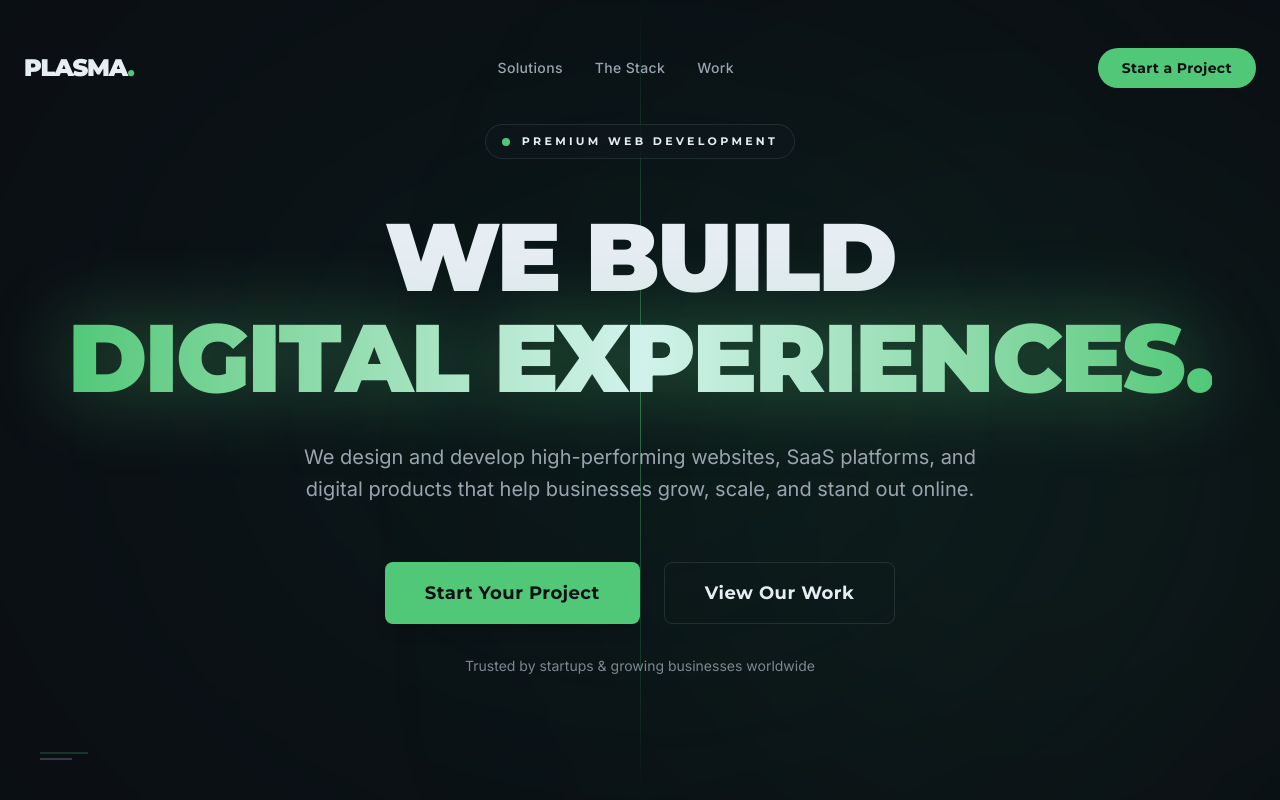
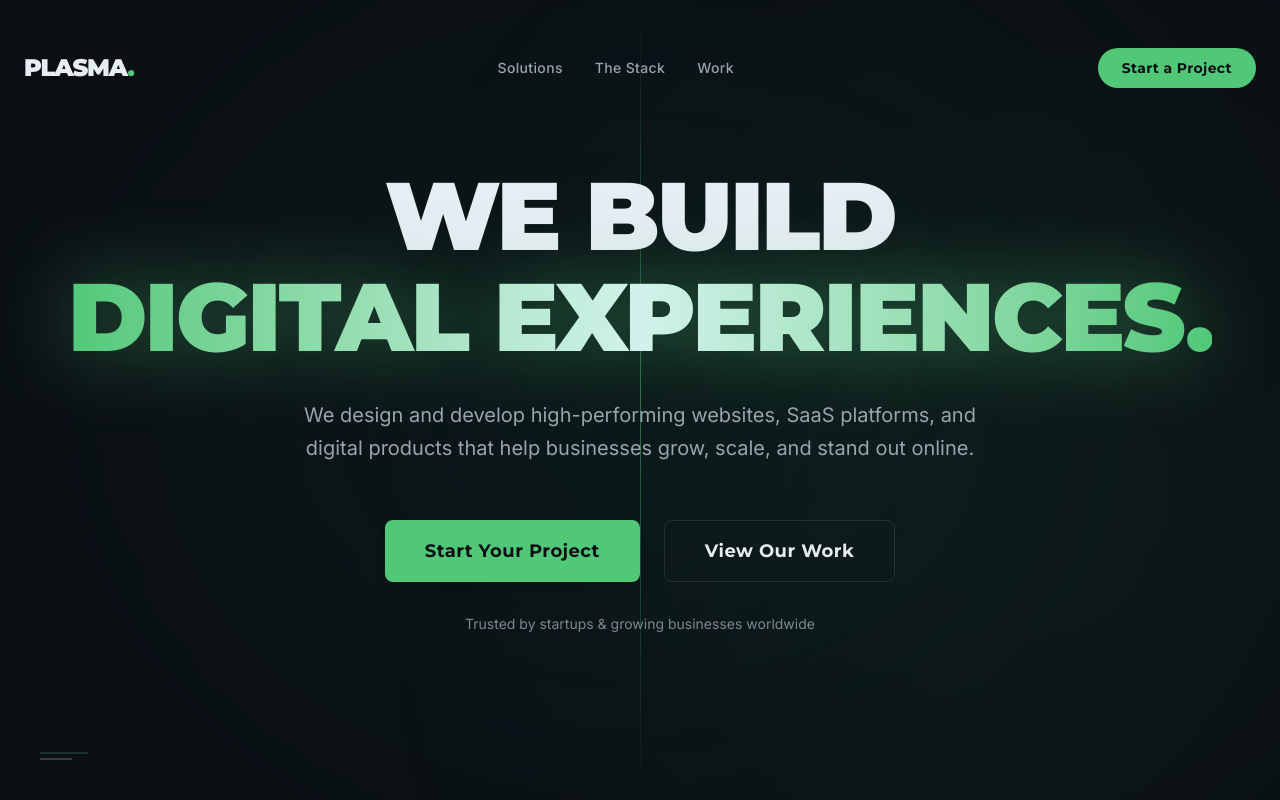
Before and after one commit to plasmaworkco-cmd/plasma, a React (Vite) app: page / in a window 1280 px wide. Shown: the top 800 px of the page. Built offline with nearby package versions, Linux system fonts and the light colour scheme; a web font is replaced by a local one.

Commit message:
Hero updated

```diff
--- a/src/components/Hero.jsx
+++ b/src/components/Hero.jsx
@@ -16,16 +16,7 @@ const Hero = () => {
 
       <div className="relative z-10 container mx-auto px-6 text-center">
 
-        {/* TOP BADGE */}
-        <div className="inline-flex items-center gap-3 px-4 py-2 rounded-full border border-mint/10 bg-secondary-black/40 backdrop-blur-lg mb-12">
-          <span className="relative flex h-2 w-2">
-            <span className="animate-ping absolute inline-flex h-full w-full rounded-full bg-emerald opacity-75"></span>
-            <span className="relative inline-flex rounded-full h-2 w-2 bg-emerald"></span>
-          </span>
-          <span className="text-[11px] font-bold uppercase tracking-[0.3em] text-primary-text font-heading">
-            Premium Web Development
-          </span>
-        </div>
+
 
         {/* HEADLINE: More Business Impact */}
         <h1 className="text-4xl sm:text-6xl md:text-8xl font-black text-primary-text leading-[1.05] tracking-tight font-heading">
```
